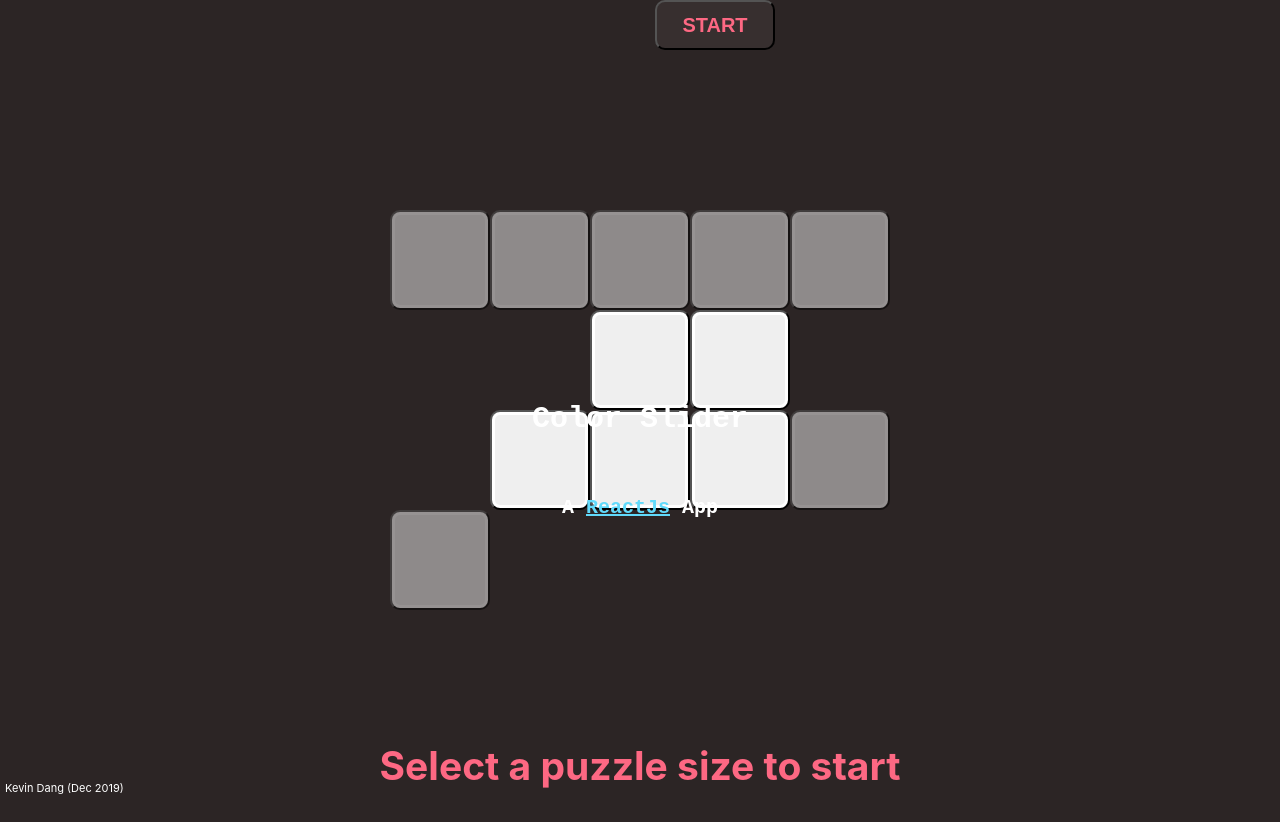
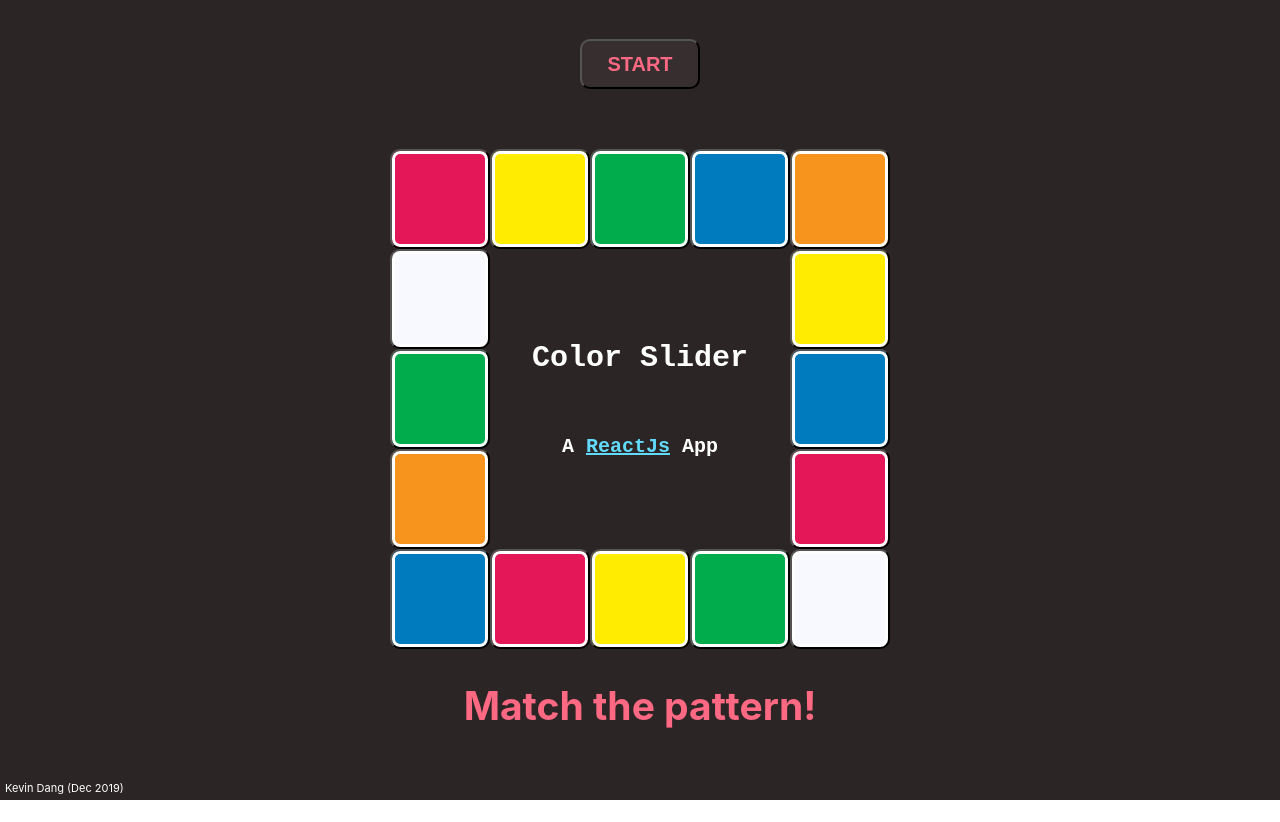
Before and after one commit to peoncode/color-slider, a React (Create React App) app: page / in a window 1280 px wide. After the commit the page ends 800 px from the top, so only its background shows below. Built offline with nearby package versions, Linux system fonts and the light colour scheme.

Commit message:
Styling fix

```diff
--- a/src/App.css
+++ b/src/App.css
@@ -17,7 +17,6 @@
 }
 
 .start-button {
-  margin: 0 15px 0 15px;
   height: 50px;
   width: 120px;
   font-weight: 700;
@@ -27,16 +26,6 @@
   outline: none;
   font-size: 20px;
   border-radius: 10px;
-}
-
-.win-button {
-  position: absolute;
-  height: 125px;
-  width: 125px;
-  border: none;
-  box-shadow: none;
-  outline: none;
-  background: center / 150% no-repeat url("react-icon.svg");
 }
 
 .counter {
--- a/src/App.js
+++ b/src/App.js
@@ -26,24 +26,28 @@ class App extends Component {
 
     this.state = {
       "intro": true,
-      "win": "true",
+      "win": false,
       "count": 0,
-      "message": `Select a puzzle size to start`,
+      "message": `Match the pattern!`,
       "size": 5,
       "loc": LOCATION_MAP['5'],
       "tiles": {
-        1: "1",
-        2: "2",
-        3: "3",
-        4: "4",
-        5: "5",
-        8: "8",
-        9: "9",
-        12: "12",
-        13: "13",
-        14: "14",
-        15: "15",
-        16: "win"
+        1: "red",
+        2: "yellow",
+        3: "green",
+        4: "blue",
+        5: "orange",
+        6: "white",
+        10: "yellow",
+        11: "green",
+        15: "blue",
+        16: "orange",
+        20: "red",
+        21: "blue",
+        22: "red",
+        23: "yellow",
+        24: "green",
+        25: "white"
       },
       "mini": {
         "tiles": {},
@@ -61,7 +65,7 @@ class App extends Component {
   handleTileMove(newTilesState) {
     const max = INNER_TILES_MAP[this.state.size].length;
     const newCount = this.state.count+1;
-    for(let i=0; i<max; i++) {
+    for (let i=0; i<max; i++) {
       const idx = INNER_TILES_MAP[this.state.size][i];
       if (newTilesState[idx] !== this.state.mini.tiles[i+1]) {
         this.setState({"tiles": newTilesState, "count": newCount, "message": `Moves: ${newCount}`});
@@ -69,17 +73,19 @@ class App extends Component {
       }
     }
 
-    this.setState({"win": "true", "message": `You did it in ${newCount} moves!`, "tiles": newTilesState});
+    this.setState({"win": true, "message": `You did it in ${newCount} moves!`, "tiles": newTilesState});
   }
 
   render() {
+    let miniBoard = "";
+    if (!this.state.intro) {
+      miniBoard = <MiniBoard data={this.state.mini} />;
+    }
     return (
       <div className="App">
         <div className="button-bar">
-          <MiniBoard data={this.state.mini} />
-          <div >
-            <StartButton text="START" onSize={this.newGame} size="5"/>
-          </div>
+          {miniBoard}
+          <StartButton text="START" onSize={this.newGame} size="5"/>
         </div>
         <Board onMoveTile={this.handleTileMove} data={this.state}/>
         <h2 className="counter">{this.state.message}</h2>
@@ -114,7 +120,7 @@ function initLocations(size) {
 function resetStates(size) {
   const max = size * size;
   let state = {
-    "win": "false",
+    "win": false,
     "intro": false,
     "count": 0,
     "message": `Moves: 0`,
--- a/src/Board.css
+++ b/src/Board.css
@@ -6,6 +6,7 @@
 
 .mini-square {
   position: relative;
+  margin: 0 50px 0 50px;
 }
 
 .inner-square {
--- a/src/Board.js
+++ b/src/Board.js
@@ -41,7 +41,7 @@ export class Board extends Component {
   }
 
   moveTile(button) {
-    if (this.props.data.win === "false") {
+    if (this.props.data.win === false) {
       const location = parseInt(button.getAttribute("tid"));
       const tileId = location;
       const newLoc = this.__nextMove(location);
@@ -56,7 +56,7 @@ export class Board extends Component {
   }
 
   __tileFilter(key) {
-    if (this.props.data.win === "true") {
+    if (this.props.data.win === true) {
       return true;
     }
 
@@ -71,7 +71,10 @@ export class Board extends Component {
   render() {
     const components = Object.keys(this.props.data.tiles).filter((key) => this.__tileFilter(key)).map((id) => {
       // console.log(`Tile tId=${id} color=${this.props.data.tiles[id]}`);
-      return <Tile tId={id} overlay={!INNER_TILES_MAP[this.props.data.size].includes(Number(id))} color={this.props.data.tiles[id]} key={"t"+id+"_"+this.props.data.size} loc={this.props.data.loc[id]} moveTile={this.moveTile} />
+      const isCenterTile = INNER_TILES_MAP[this.props.data.size].includes(Number(id));
+      const addOverlay = this.props.data.intro === false && !isCenterTile;
+      const hideButton = this.props.data.win === true && !isCenterTile;
+      return <Tile tId={id} overlay={addOverlay} hide={hideButton} color={this.props.data.tiles[id]} key={"t"+id+"_"+this.props.data.size} loc={this.props.data.loc[id]} moveTile={this.moveTile} />
     });
     const boardSize = {
       height: this.props.data.size*100,
--- a/src/Tile.css
+++ b/src/Tile.css
@@ -18,6 +18,10 @@
 
 .overlay {
   opacity: 0.5;
+}
+
+.hidden {
+  visibility: hidden;
 }
 
 .red {
--- a/src/Tile.js
+++ b/src/Tile.js
@@ -15,9 +15,7 @@ export class Tile extends Component {
     let disabled = "";
     let className = [this.props.color];
     let location = this.props.loc;
-    if (this.props.id === "win") {
-      className.push("win-button");
-    } else if (this.props.mini === "true") {
+    if (this.props.mini === "true") {
       className.push("MiniTile");
       disabled = "disabled";
     } else {
@@ -25,6 +23,7 @@ export class Tile extends Component {
     }
 
     this.props.overlay && className.push("overlay");
+    this.props.hide && className.push("hidden");
 
     return (
       <button className={className.join(' ')} style={location} tid={this.props.tId} onClick={this.handleClick} disabled={disabled}></button>
```
